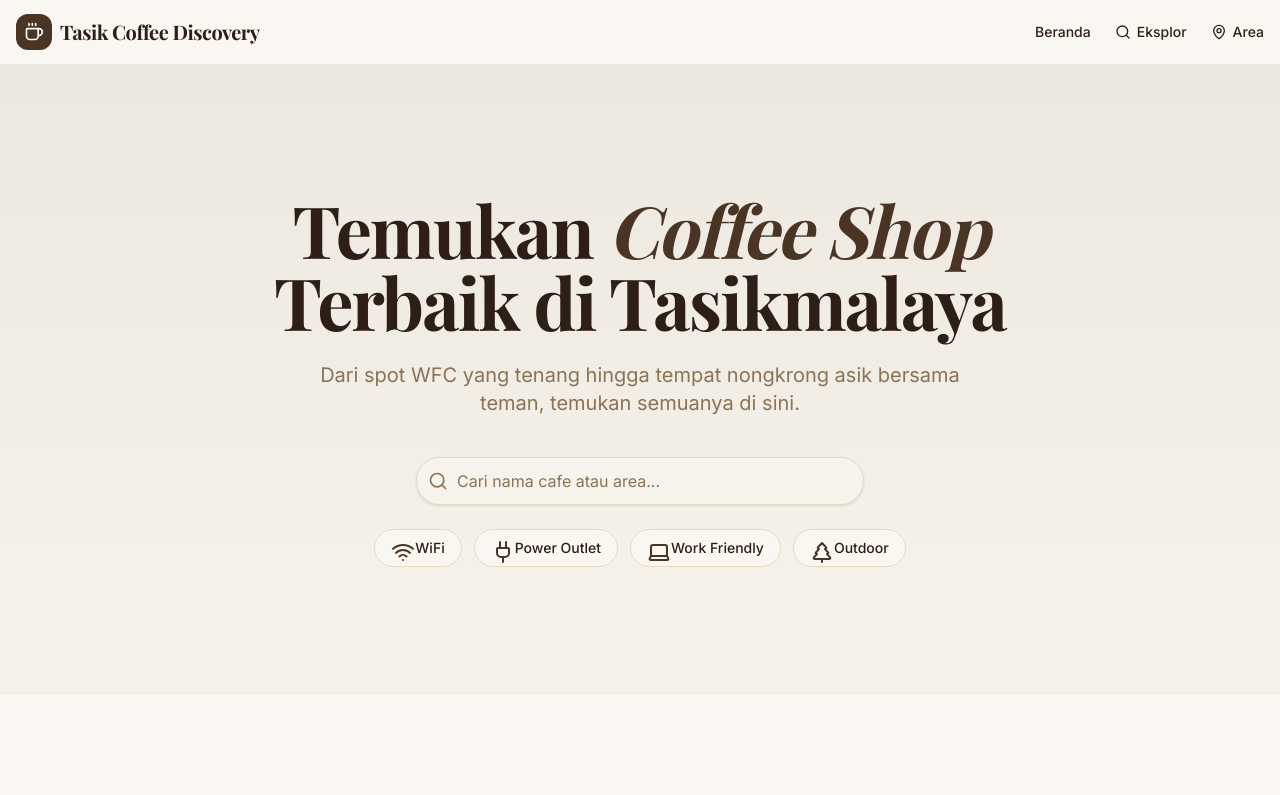
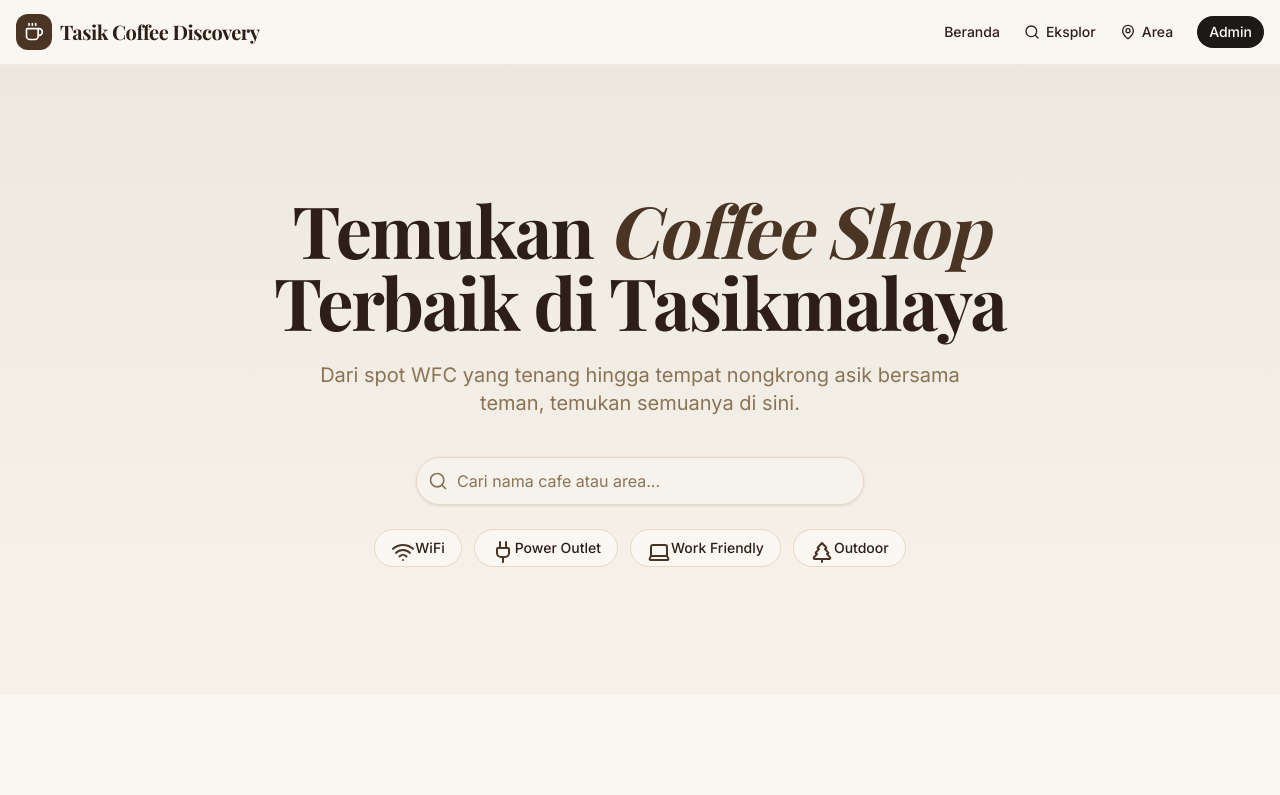
Before and after one commit to iqoll/tasik-coffe-discovery, a Next.js app: page / in a window 1280 px wide. Shown: the top 795 px of the page. Built offline with nearby package versions, Linux system fonts and the light colour scheme; a web font is replaced by a local one.

Commit message:
temporary admin button nav

```diff
--- a/src/components/layout/navbar.tsx
+++ b/src/components/layout/navbar.tsx
@@ -29,6 +29,9 @@ export function Navbar() {
             <MapPin className="w-4 h-4" />
             Area
           </Link>
+          <Link href="/admin/login" className="transition-colors hover:text-primary bg-stone-900 hover:bg-stone-800 rounded-full px-3 py-1.5 text-white hover:text-white flex items-center gap-1.5">
+            Admin
+          </Link>
         </nav>
 
         {/* Mobile Nav Toggle (placeholder for actual functionality) */}
```
